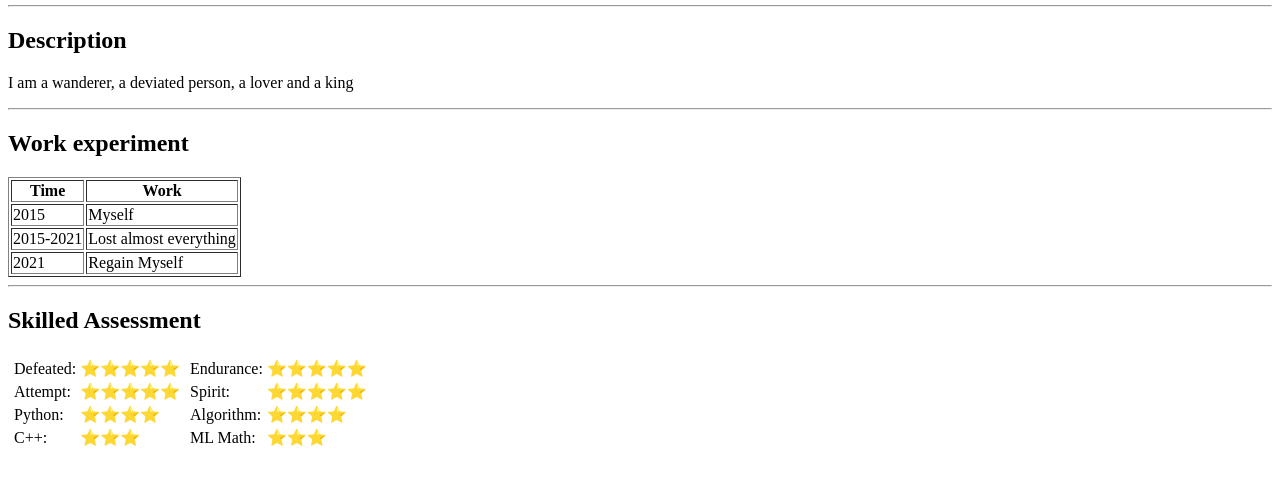
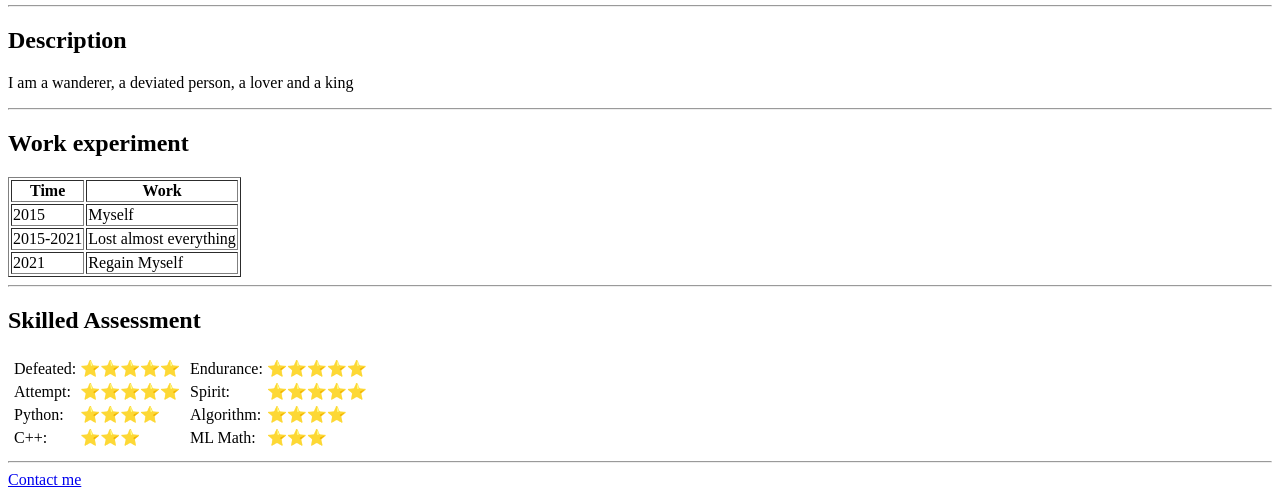
Before and after one commit to Ducthinh2603/cv, a plain HTML site: page index.html in a window 1280 px wide. Shown: the part 387-884 px from the top of the page. Before the commit the page ends 848 px from the top, so only its background shows below. Drawn offline with Linux system fonts and the light colour scheme.

Commit message:
Update index.html

```diff
--- a/index.html
+++ b/index.html
@@ -97,8 +97,7 @@
         </table>
       </td>
     </table>
-    <table cellspacing = "20">
-
-    </table>
+    <hr>
+    <a href="contact-me.html">Contact me</a>
   </body>
 </html>
```
